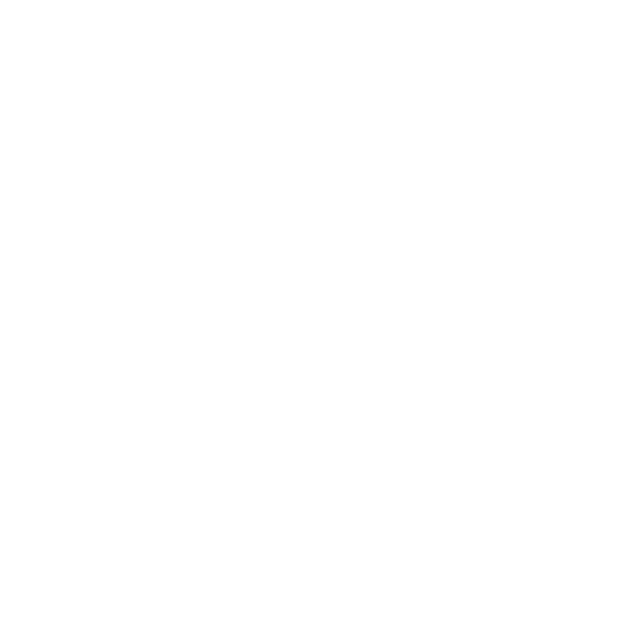
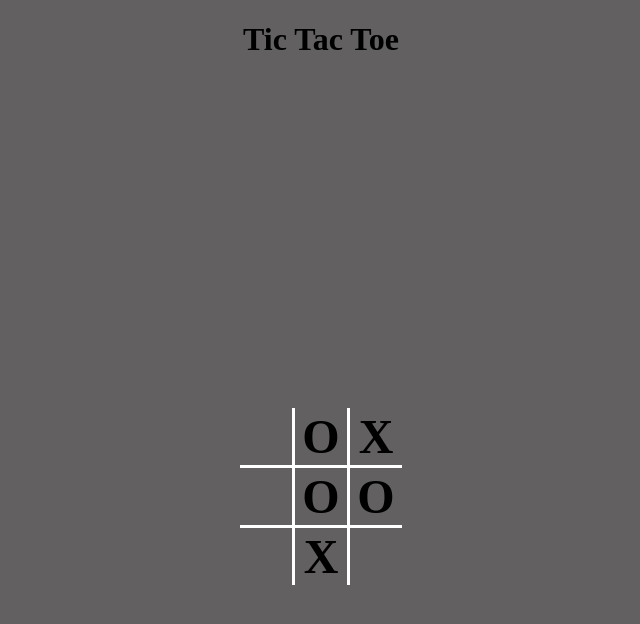
Before and after one commit to CrazyBird007/tictactoe, a plain HTML site: page index.html in a window 1280 px wide. Shown: the whole page, without its empty margins (319-959 px from the left). Drawn offline with Linux system fonts and the light colour scheme.

Commit message:
second base structure

```diff
--- a/index.html
+++ b/index.html
@@ -8,7 +8,8 @@
     <link rel="stylesheet" href="style.css">
     <title>TicTacToe</title>
 </head>
-<body>
-
+<body onload="init()">
+    <h1>Tic Tac Toe</h1>
+    <div id="content"></div>
 </body>
 </html>
--- a/script.js
+++ b/script.js
@@ -0,0 +1,39 @@
+let fields = [
+    null,
+    "circle",
+    "cross",
+    null,
+    "circle",
+    "circle",
+    null,
+    "cross",
+    null,
+];
+
+
+function init() {
+    render();
+}
+
+
+function render() {
+    let html = '<table>';
+
+    for (let i = 0; i < 3; i++) {
+        html += '<tr>';
+
+        for (let j = 0; j < 3; j++) {
+            const index = i * 3 + j;
+            const field = fields[index];
+            const symbol = field === 'circle' ? 'O' : field === 'cross' ? 'X' : '';
+
+            html += `<td class="${field}">${symbol}</td>`;
+        }
+
+        html += '</tr>';
+    }
+
+    html += '</table>';
+
+    document.getElementById('content').innerHTML = html;
+}
--- a/style.css
+++ b/style.css
@@ -0,0 +1,54 @@
+body {
+    background-color: rgba(56, 54, 54, 0.789);
+    margin: 0;
+}
+
+h1 {
+    text-align: center;
+}
+
+table {
+    border-collapse: collapse;
+    margin: auto;
+  }
+
+  td {
+    width: 50px;
+    height: 50px;
+    text-align: center;
+    vertical-align: middle;
+    font-size: 48px;
+    font-weight: bold;
+    border: 1px solid rgb(255, 255, 255);
+  }
+
+  table td {
+    border: 3px solid rgb(255, 255, 255);
+  }
+  table tr:first-child td {
+    border-top: 0;
+  }
+  table tr td:first-child {
+    border-left: 0;
+  }
+  table tr:last-child td {
+    border-bottom: 0;
+  }
+  table tr td:last-child {
+    border-right: 0;
+  }
+
+  .circle {
+    color: rgb(0, 0, 0);
+  }
+
+  .cross {
+    color: rgb(0, 0, 0);
+  }
+
+  #content {
+    margin-top: 350px;
+    display: flex;
+    justify-content: center;
+    align-items: center;
+  }
```
